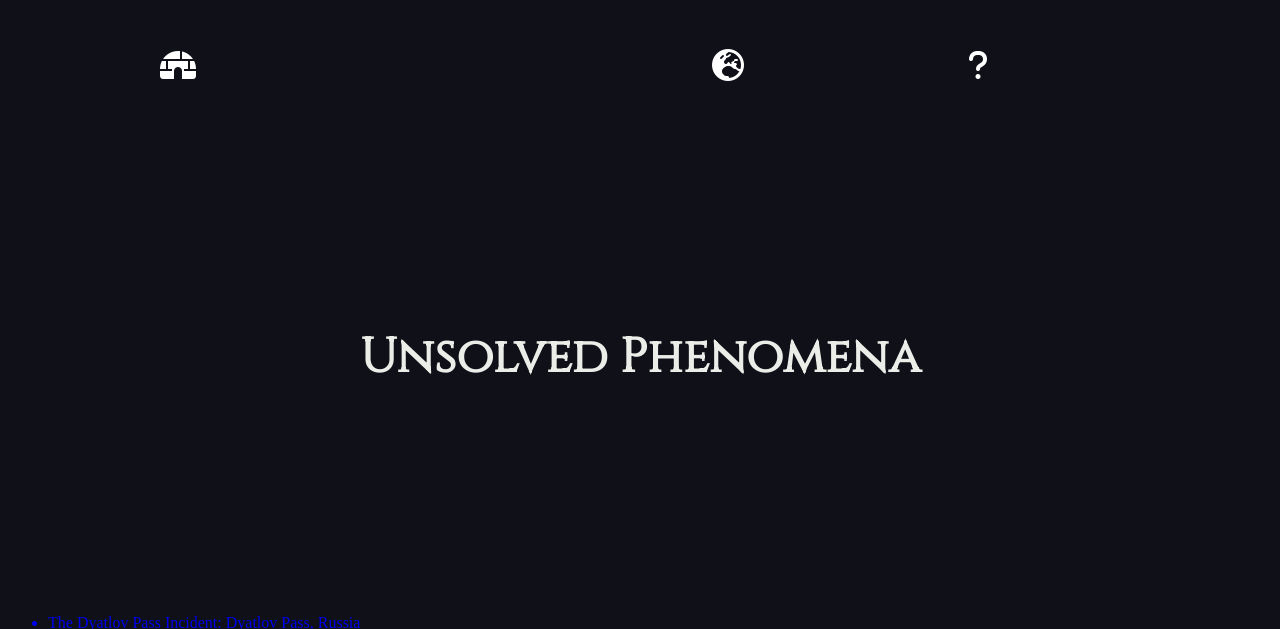
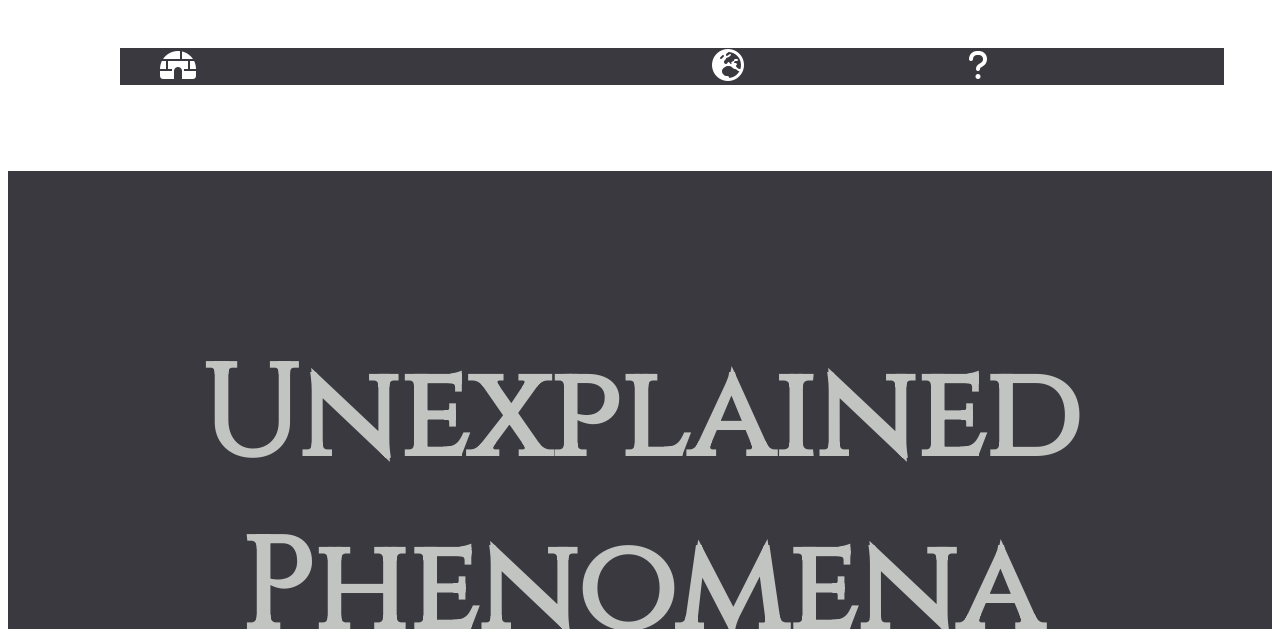
Before and after one commit to tamjankowska/pathfinder, a Django app: page / in a window 1280 px wide. Shown: the top 629 px of the page. Run offline with Django 3.2, Linux system fonts and the light colour scheme; data comes from the database, SQL or seed files in the repository; parts of the project's set-up code (start-up, migrations or seed data) failed here and were passed over; some libraries are stand-ins or nearby versions.

Commit message:
css for main page

```diff
--- a/pathfinder/phenomenon/static/phenomenon/index.css
+++ b/pathfinder/phenomenon/static/phenomenon/index.css
@@ -1,10 +1,19 @@
 h1 {
-    padding: 12rem;
-    color: #ebede8;
-    font-family: 'Cinzel', serif;
-    font-size: 3em;
+  padding: 10rem;
+  color: #ebede8c6;
+  background-color: #101018d3;
+  font-family: "Cinzel", serif;
+  font-size: 8em;
   text-align: center;
+  -webkit-animation: blur-out-expand-fwd 3s cubic-bezier(0.25, 0.46, 0.45, 0.94)
+      1s 1 reverse both,
+    flicker-1 3s linear infinite 5s alternate;
+  animation: blur-out-expand-fwd 3s cubic-bezier(0.25, 0.46, 0.45, 0.94) 1s 1
+      reverse both,
+    flicker-1 3s linear infinite 5s alternate;
 }
+
+/* Animations  */
 
 @-webkit-keyframes blur-out-expand-fwd {
   0% {
@@ -21,6 +30,7 @@ h1 {
     filter: blur(12px) opacity(0%);
   }
 }
+
 @keyframes blur-out-expand-fwd {
   0% {
     -webkit-transform: translateZ(0);
@@ -37,7 +47,88 @@ h1 {
   }
 }
 
-h1 {
-    -webkit-animation: blur-out-expand-fwd 3s cubic-bezier(0.250, 0.460, 0.450, 0.940) 1s 1 reverse both;
-            animation: blur-out-expand-fwd 3s cubic-bezier(0.250, 0.460, 0.450, 0.940) 1s 1 reverse both;
+@-webkit-keyframes flicker-1 {
+  0%,
+  100% {
+    opacity: 1;
   }
+  41.99% {
+    opacity: 1;
+  }
+  42% {
+    opacity: 0;
+  }
+  43% {
+    opacity: 0;
+  }
+  43.01% {
+    opacity: 1;
+  }
+  47.99% {
+    opacity: 1;
+  }
+  48% {
+    opacity: 0;
+  }
+  49% {
+    opacity: 0;
+  }
+  49.01% {
+    opacity: 1;
+  }
+}
+@keyframes flicker-1 {
+  0%,
+  100% {
+    opacity: 1;
+  }
+  41.99% {
+    opacity: 1;
+  }
+  42% {
+    opacity: 0;
+  }
+  43% {
+    opacity: 0;
+  }
+  43.01% {
+    opacity: 1;
+  }
+  47.99% {
+    opacity: 1;
+  }
+  48% {
+    opacity: 0;
+  }
+  49% {
+    opacity: 0;
+  }
+  49.01% {
+    opacity: 1;
+  }
+}
+
+/* Phenomena list  */
+
+.phenomena-list {
+	text-align: center;
+	border-top: groove #ebede8c6 5px;
+}
+
+.phenomena-list, .p-list-item {
+	background-color: #A85751;
+}
+.phenomena-list a {
+	color: white;
+	font-family: 'Cinzel', serif;
+	margin: 1em;
+}
+
+.phenomena-list img {
+	margin: 1em;
+}
+.p-list-item {
+	display: inline-block;
+	vertical-align: top;
+	list-style-type: none;
+}
--- a/pathfinder/phenomenon/static/phenomenon/main.css
+++ b/pathfinder/phenomenon/static/phenomenon/main.css
@@ -1,6 +1,3 @@
-* {
-    background-color: #101018;
-}
 
 /* nav */
 
@@ -12,6 +9,7 @@
     display: flex;
     font-size: 2em;
     margin-left: 2em;
+    background-color: #101018d3;
 
 }
 
@@ -48,4 +46,5 @@ a .locations:hover:before {
     display: block;
     width: 8em;
     color: white;
+    text-transform: lowercase;
 }
--- a/pathfinder/phenomenon/templates/phenomenon/index.html
+++ b/pathfinder/phenomenon/templates/phenomenon/index.html
@@ -10,16 +10,18 @@
 {% block title %}Phenomenon{% endblock %}
 {% block content %}
 <div class = "header">
-    <h1>Unsolved Phenomena</h1>
+    <h1>Unexplained Phenomena</h1>
 </div>
 <div class = "phenomena-list">
     <ul>
         {% for phenomenon in phenomena %}
-            <a href="{{ phenomenon.get_absolute_url }}">
-                <li class="index list">{{ phenomenon.name }}: {{ phenomenon.location }}</li>
-                <img src={{ phenomenon.image.url }} alt="incident image" width=20% height=auto/>
-            </a>
-            <p>{{ phenomenon.description }}</p>
+            <div class = "p-list-item">
+                <a href="{{ phenomenon.get_absolute_url }}">
+                    <li class="index list">{{ phenomenon.name }}: {{ phenomenon.location }}</li>
+                    <img src={{ phenomenon.image.url }} alt="incident image" width=20% height=auto/>
+                </a>
+                <p>{{ phenomenon.description }}</p>
+            </div>
         {% empty %}
             <li>Nothing strange here!</li>
         {% endfor %}
```
Lines whose indentation alone changed are shown as unchanged.
